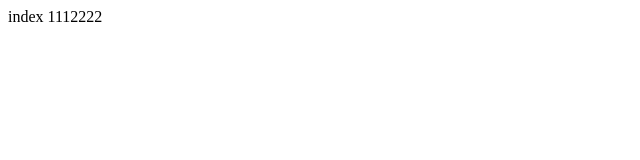
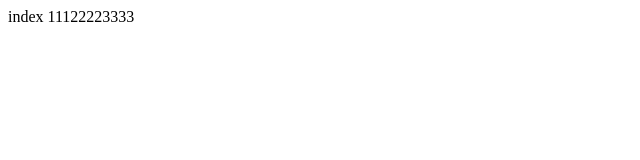
Before and after one commit to nozomizore1/git-demo, a plain HTML site: page index.html in a window 1280 px wide. Shown: the full height of the page, 0-640 px from the left. Drawn offline with Linux system fonts and the light colour scheme.

Commit message:
A第四次提交

```diff
--- a/index.html
+++ b/index.html
@@ -8,7 +8,7 @@
 </head>
 
 <body>
-    index 1112222
+    index 11122223333
 </body>
 
 </html>
```
